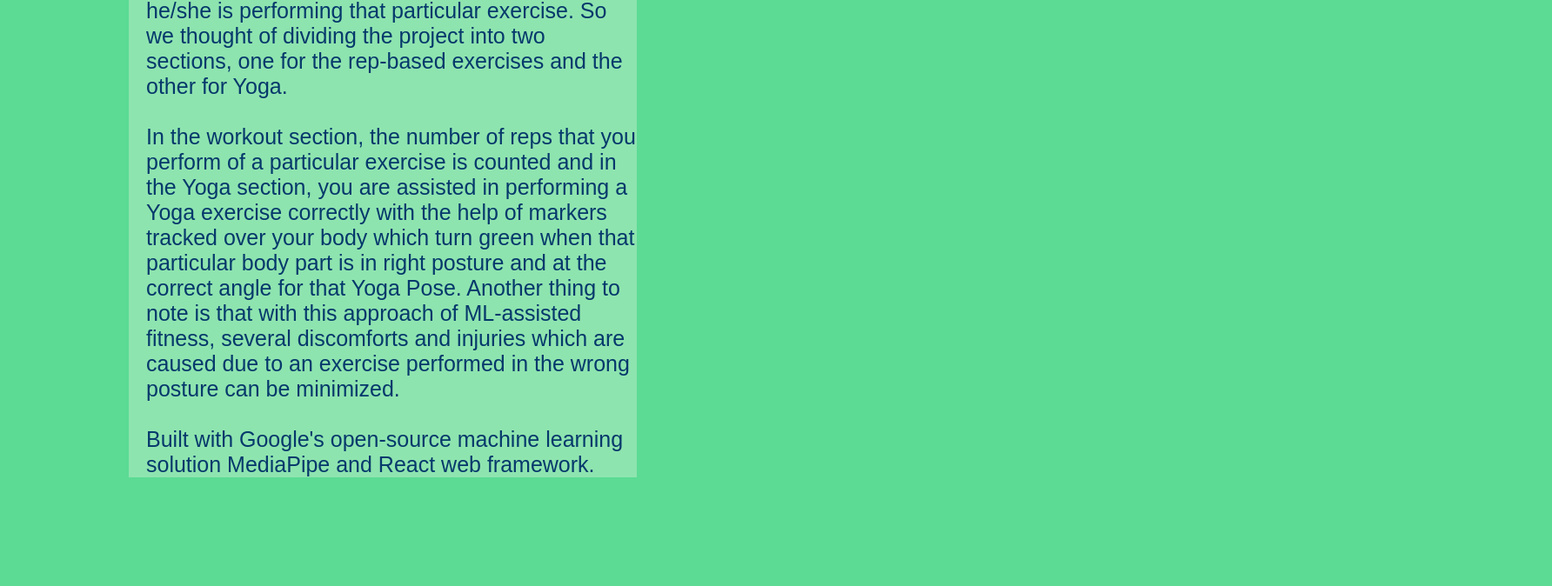
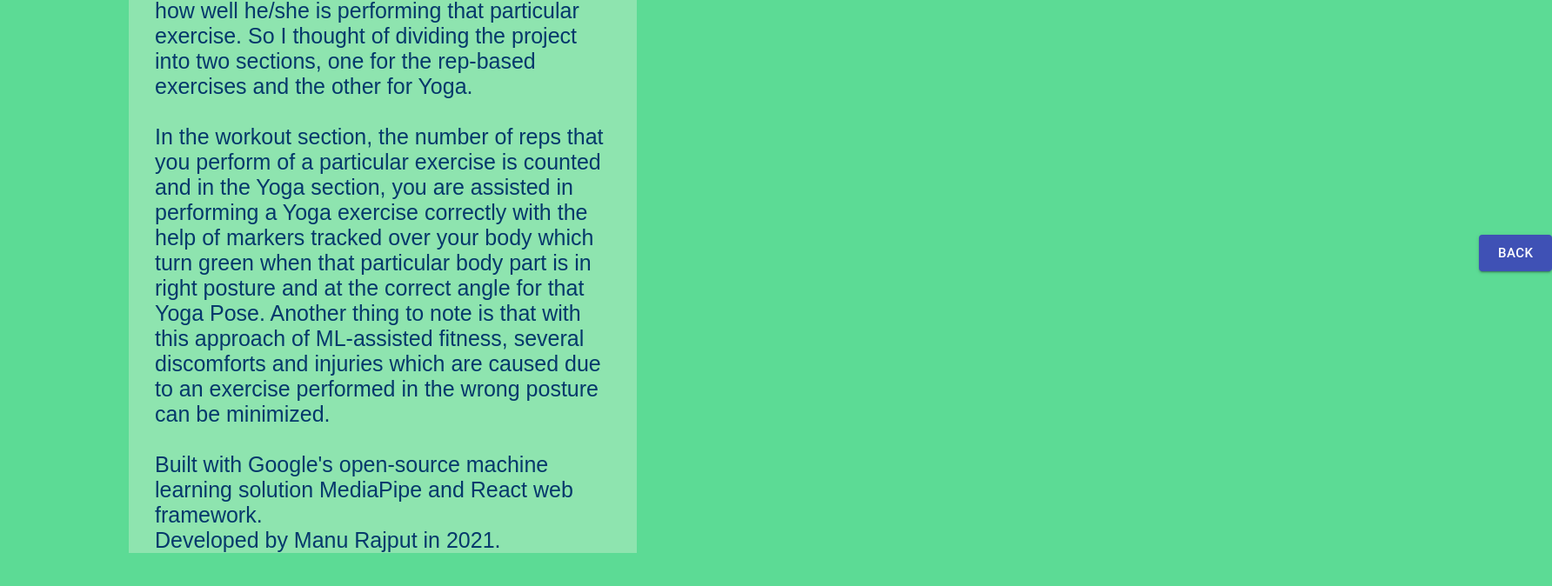
Before and after one commit to experimentlab01/workoutright, a React (Create React App) app: page /about in a window 1280 px wide. Shown: the part 580-1254 px from the top of the page at 87% size, 1784 px wide, since content can reach past the window. Built offline with nearby package versions, Linux system fonts and the light colour scheme.

Commit message:
Completed about

```diff
--- a/src/pages/about.js
+++ b/src/pages/about.js
@@ -1,10 +1,23 @@
 import React from "react";
+import { Button } from "@material-ui/core";
+import { Link } from "react-router-dom";
+
+const styles = {
+  back: {
+    position: "absolute",
+    marginRight: "auto",
+    marginLeft: "auto",
+    left: 1700,
+    right: 0,
+    top: 850,
+  },
+};
 
 const About = () => {
   return (
     <div>
       <h1 style={{ fontSize: 70, marginLeft: 120, marginTop: 50 }}>
-        About WorkoutRight
+        About F.I.M.P.
       </h1>
       <div
         style={{
@@ -14,30 +27,40 @@ const About = () => {
           background: "#8EE4AF",
         }}
       >
-        <p style={{ marginLeft: 20, fontSize: 25 }}>
+        <p style={{ marginLeft: 30, fontSize: 25, marginRight: 30 }}>
           <br></br>
-          Hey there! Welcome to WorkoutRight which helps people workout the right way.
+          Hey there! Welcome to FIMP which aims at making people simp over
           fitness XD
           <br></br>
-
-          <br></br>We created this project because we wanted to develop something
+          <br></br>I created this project because I wanted to develop something
           that can assist people while they work out. The main idea was to
           monitor a person while he/she is working out and give them feedback on
           their performance. Broadly how well he/she is performing that
-          particular exercise. So we thought of dividing the project into two
+          particular exercise. So I thought of dividing the project into two
           sections, one for the rep-based exercises and the other for Yoga.
-          <br></br><br></br>In the workout section, the number of reps that
-          you perform of a particular exercise is counted and in the Yoga
-          section, you are assisted in performing a Yoga exercise correctly with
-          the help of markers tracked over your body which turn green when that
-          particular body part is in right posture and at the correct angle for
-          that Yoga Pose. Another thing to note is that with this approach of ML-assisted fitness, several discomforts and injuries which are caused due to an exercise performed in the wrong posture can be minimized.
+          <br></br>
+          <br></br>In the workout section, the number of reps that you perform
+          of a particular exercise is counted and in the Yoga section, you are
+          assisted in performing a Yoga exercise correctly with the help of
+          markers tracked over your body which turn green when that particular
+          body part is in right posture and at the correct angle for that Yoga
+          Pose. Another thing to note is that with this approach of ML-assisted
+          fitness, several discomforts and injuries which are caused due to an
+          exercise performed in the wrong posture can be minimized.
           <br></br>
           <br></br>
-          Built with Google's open-source machine learning solution MediaPipe and React web framework.
-          {/* <br></br>Developed by Manu Rajput and team in 2021. */}
+          Built with Google's open-source machine learning solution MediaPipe
+          and React web framework.
+          <br></br>Developed by Manu Rajput in 2021.
           <br></br>
         </p>
+      </div>
+      <div style={styles.back}>
+        <Link to="/">
+          <Button size="large" variant="contained" color="primary">
+            Back
+          </Button>
+        </Link>
       </div>
     </div>
   );
```
